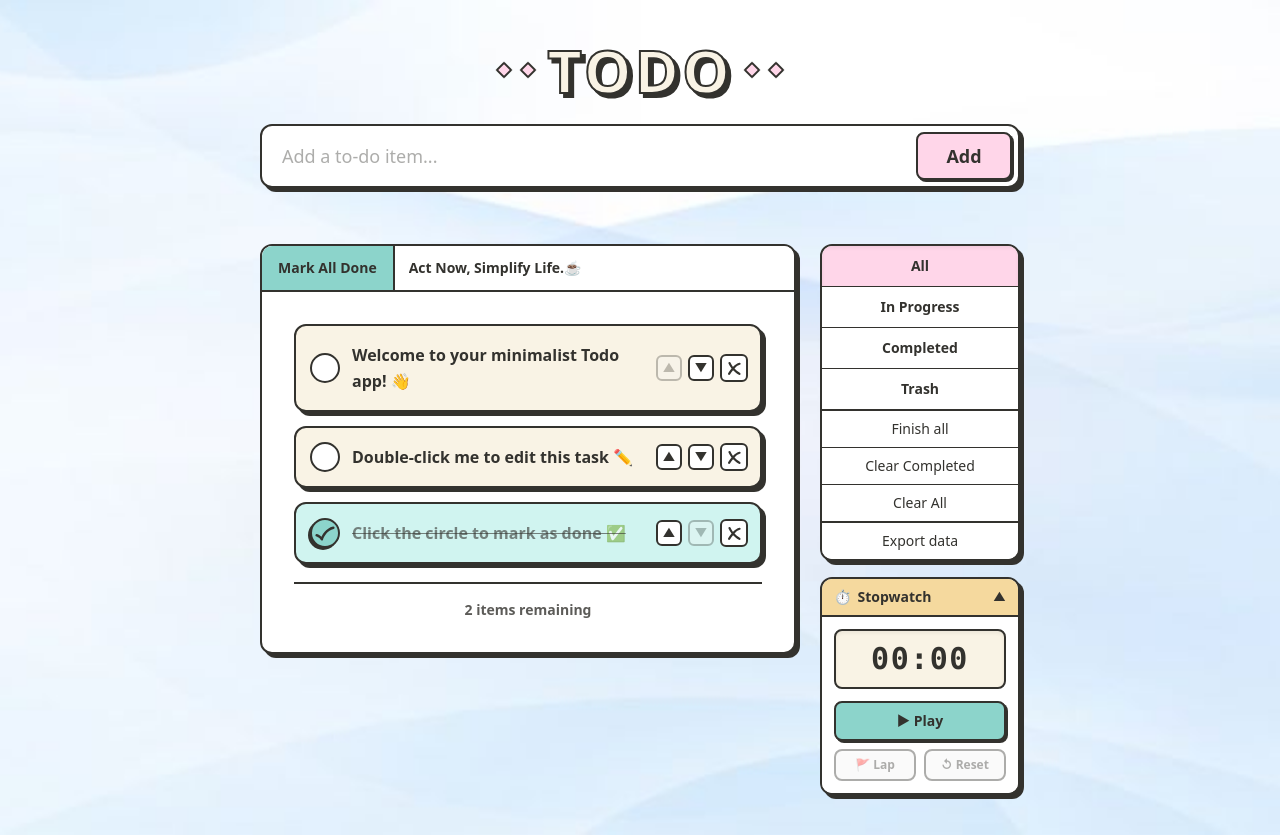
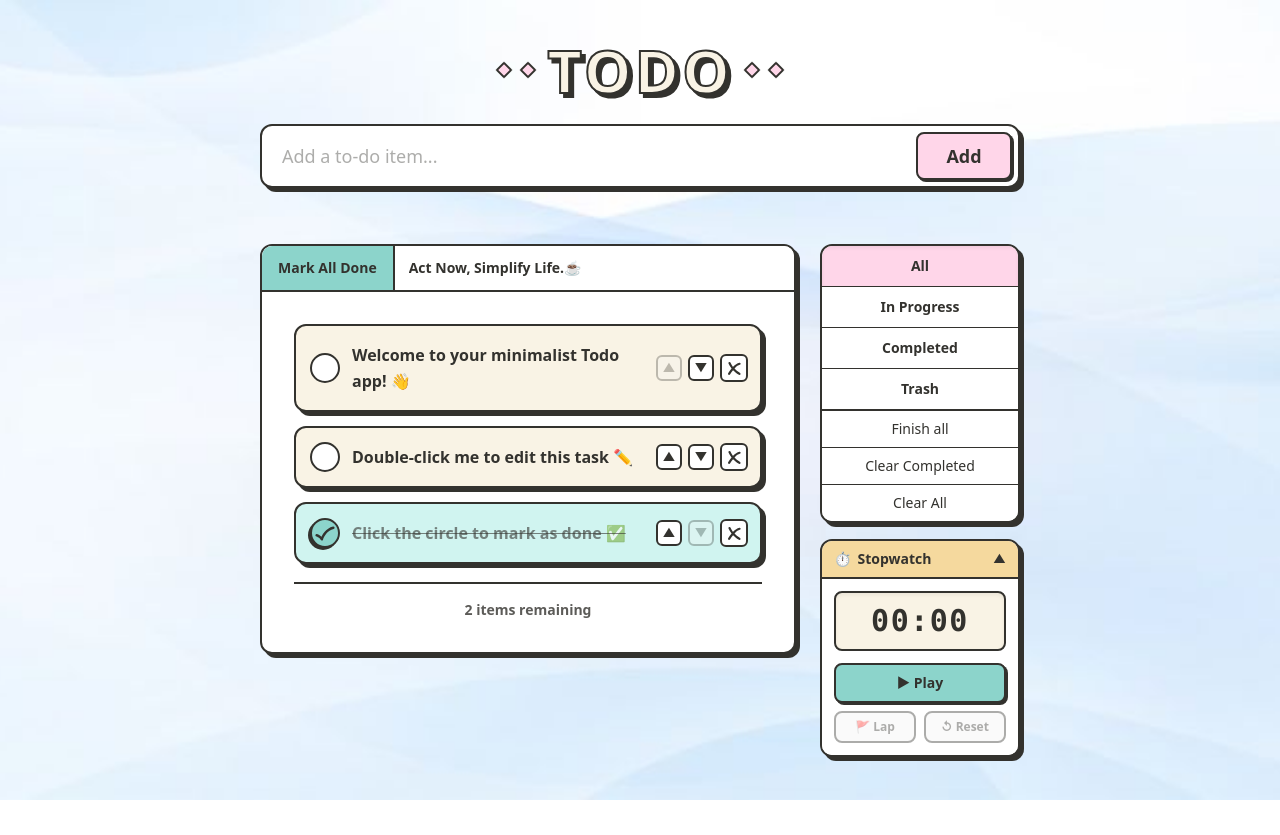
Before and after one commit to Nivesh26/Todos, a React (Vite) app: page / in a window 1280 px wide. After the commit the page ends 800 px from the top, so only its background shows below. Built offline with nearby package versions, Linux system fonts and the light colour scheme.

Commit message:
refactor: remove data export feature and improve empty state UI and sidebar layout logic

```diff
--- a/src/Components/Hero.tsx
+++ b/src/Components/Hero.tsx
@@ -263,23 +263,6 @@ export const Hero = () => {
     setIsEditingSlogan(false);
   };
 
-  // Export data
-  const handleExport = () => {
-    const dataStr = JSON.stringify(todos, null, 2);
-    const date = new Date().toISOString().replace(/[-:.]/g, "").slice(0, 15);
-    const fileName = `todos-${date}.txt`;
-
-    const blob = new Blob([dataStr], { type: "text/plain;charset=utf-8" });
-    const url = URL.createObjectURL(blob);
-    const link = document.createElement("a");
-    link.href = url;
-    link.download = fileName;
-    document.body.appendChild(link);
-    link.click();
-    document.body.removeChild(link);
-    URL.revokeObjectURL(url);
-  };
-
   return (
     <div className="w-full min-h-screen py-10 px-4 md:px-8 flex flex-col items-center">
       {/* Header Container */}
@@ -372,24 +355,33 @@ export const Hero = () => {
           {/* List Area */}
           <div className="p-5 md:p-8 min-h-[360px] flex flex-col justify-between">
             {displayedTodos.length === 0 ? (
-              <div className="my-auto py-8 px-4 text-left select-none">
-                <div className="text-lg font-black text-[#33322E] mb-3">
-                  {filter === "removed"
-                    ? "Trash is empty 🗑️"
-                    : filter === "completed"
-                    ? "No completed tasks yet ⏳"
-                    : "Add Your First To-Do Item! 📝"}
+              <div className="my-auto py-8 px-4 select-none text-center flex flex-col items-center justify-center">
+                {filter === "removed" ? (
+                  <div className="flex flex-col items-center justify-center gap-2">
+                    <span className="text-4xl">🗑️</span>
+                    <span className="text-xl font-black text-[#33322E]">Trash is empty</span>
                   </div>
-                {filter !== "removed" && (
+                ) : filter === "completed" ? (
+                  <div className="flex flex-col items-center justify-center gap-2">
+                    <span className="text-4xl">⏳</span>
+                    <span className="text-xl font-black text-[#33322E]">No completed tasks yet</span>
+                  </div>
+                ) : (
+                  <div className="flex flex-col items-center justify-center">
+                    <div className="text-xl font-black text-[#33322E] mb-4 text-center">
+                      Add Your First To-Do Item! 📝
+                    </div>
+                    <div className="text-left inline-block">
+                      <div className="font-bold text-[#33322E] mb-2 text-sm">Usage Tips 💡:</div>
                       <ul className="space-y-2 text-sm text-[#33322E]/80 font-medium">
-                    <li className="font-bold text-[#33322E]">Usage Tips 💡:</li>
                         <li>✔️ Press Enter to submit actions.</li>
                         <li>✔️ Click ▲ / ▼ or drag to reorder tasks.</li>
                         <li>✔️ Double-click to edit slogan and tasks.</li>
                         <li>✔️ Access quick actions in the right sidebar.</li>
                         <li>🔒 Your data is stored locally in your browser.</li>
-                    <li>📝 Supports data export.</li>
                       </ul>
+                    </div>
+                  </div>
                 )}
               </div>
             ) : (
@@ -444,7 +436,6 @@ export const Hero = () => {
             onClearCompleted={handleClearCompleted}
             onClearAll={handleClearAll}
             onClearTrash={handleClearTrash}
-            onExport={handleExport}
           />
           <Stopwatch />
         </div>
--- a/src/Components/TodoSidebar.tsx
+++ b/src/Components/TodoSidebar.tsx
@@ -11,7 +11,6 @@ interface TodoSidebarProps {
   onClearCompleted: () => void;
   onClearAll: () => void;
   onClearTrash: () => void;
-  onExport: () => void;
 }
 
 export const TodoSidebar = ({
@@ -25,15 +24,16 @@ export const TodoSidebar = ({
   onClearCompleted,
   onClearAll,
   onClearTrash,
-  onExport,
 }: TodoSidebarProps) => {
+  const hasBatchActions = hasInProgress || hasCompleted || hasTodos || trashCount > 0;
+
   return (
     <aside className="sidebar-container select-none z-30 w-full">
       <div className="w-full bg-white border-2 border-[#33322E] rounded-[12px] shadow-[4px_4px_0px_#33322E] overflow-hidden flex flex-col text-center">
         {/* Action Lists Container */}
         <div className="flex flex-col w-full text-sm">
           {/* Section 1: Filters */}
-          <div className="flex flex-col w-full border-b-2 border-[#33322E]">
+          <div className={`flex flex-col w-full ${hasBatchActions ? "border-b-2 border-[#33322E]" : ""}`}>
             <button
               type="button"
               onClick={() => onFilterChange("all")}
@@ -84,7 +84,8 @@ export const TodoSidebar = ({
           </div>
 
           {/* Section 2: Batch Actions */}
-          <div className="flex flex-col w-full border-b-2 border-[#33322E]">
+          {hasBatchActions && (
+            <div className="flex flex-col w-full">
               {hasInProgress && (
                 <button
                   type="button"
@@ -127,17 +128,7 @@ export const TodoSidebar = ({
                 </button>
               )}
             </div>
-
-          {/* Section 3: Data Save */}
-          <div className="flex flex-col w-full">
-            <button
-              type="button"
-              onClick={onExport}
-              className="w-full py-2 px-3 text-xs md:text-sm font-medium bg-white hover:bg-[#f8d966] transition-colors cursor-pointer"
-            >
-              Export data
-            </button>
-          </div>
+          )}
         </div>
       </div>
     </aside>
```
Lines whose indentation alone changed are shown as unchanged.
